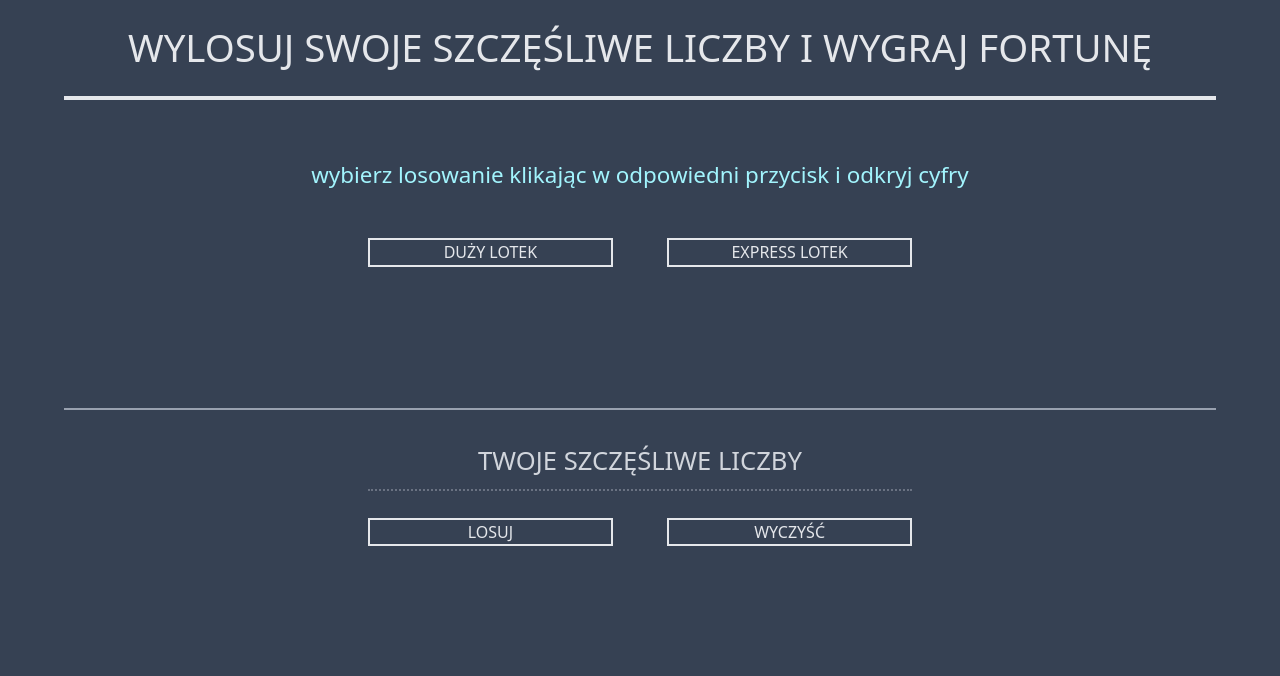
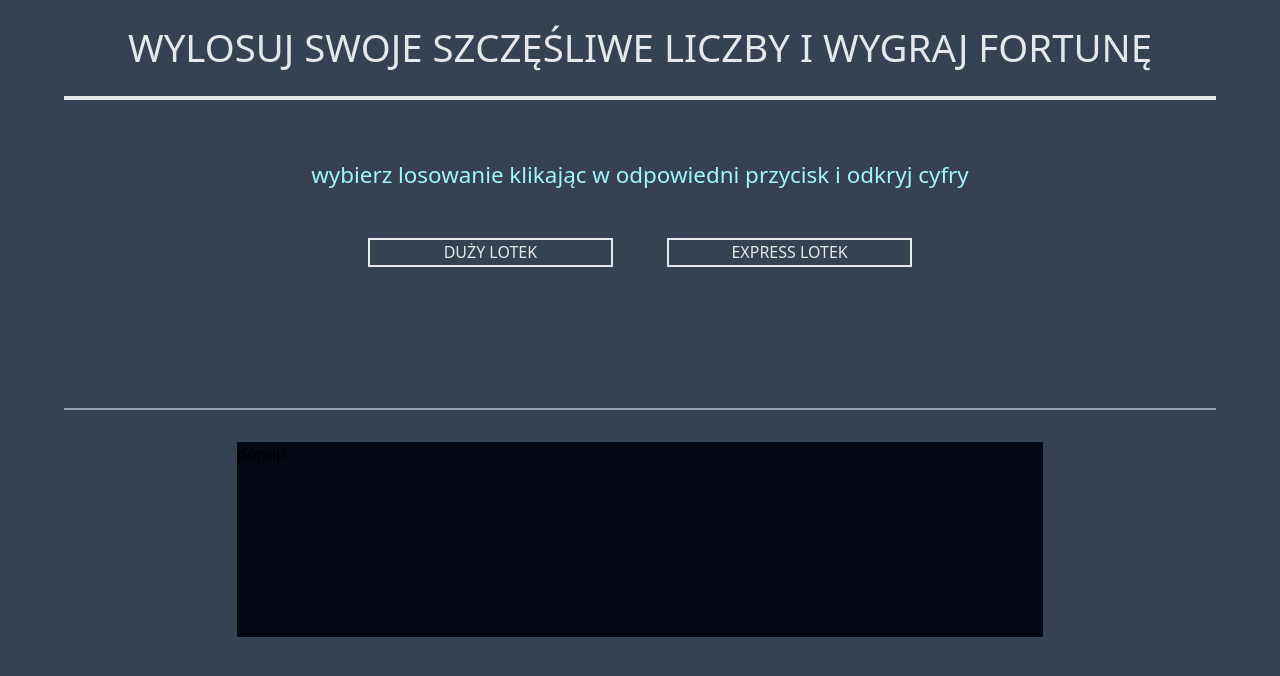
Before and after one commit to Scorpion19702022/RANDOM_LOTTTO_NUMBERS, a React (Vite) app: page / in a window 1280 px wide. Shown: the top 676 px of the page. Built offline with nearby package versions, Linux system fonts and the light colour scheme.

Commit message:
added component

```diff
--- a/src/Components/LottoPopupError/LottoPopupError.tsx
+++ b/src/Components/LottoPopupError/LottoPopupError.tsx
@@ -1,6 +1,6 @@
 const LottoPopupError = () => {
 	return (
-		<section className='w-[70%] h-[50%] bg-gray-950'>
+		<section className='absolute w-[70%] h-[50%] bg-gray-950'>
 			<h1>popup</h1>
 		</section>
 	)
--- a/src/Components/LottoRundomNumbers/LottoRandomNumbers.tsx
+++ b/src/Components/LottoRundomNumbers/LottoRandomNumbers.tsx
@@ -1,3 +1,5 @@
+import LottoPopupError from '../LottoPopupError/LottoPopupError'
+
 interface InitialProps {
 	isRandomNumbers: number[]
 	randomNumbers: () => void
@@ -6,7 +8,8 @@
 
 const LottoRandomNumbers: React.FC<InitialProps> = ({ isRandomNumbers, randomNumbers, clearAllNumbers }) => {
 	return (
-		<section className='w-[90%] h-[35%] p-[2em] flex flex-col justify-around items-center md:h-[50%] md:justify-between md:pb-24'>
+		<section className='relative w-[90%] h-[35%] p-[2em] flex flex-col justify-around items-center md:h-[50%] md:justify-between md:pb-24'>
+			<LottoPopupError />
 			<h1 className='w-full pb-2 text-center text-gray-300 border-b-2 border-dotted border-b-gray-500 md:w-[50%] md:text-[1.6em]'>
 				{'twoje szczęśliwe liczby'.toLocaleUpperCase()}
 			</h1>
```
